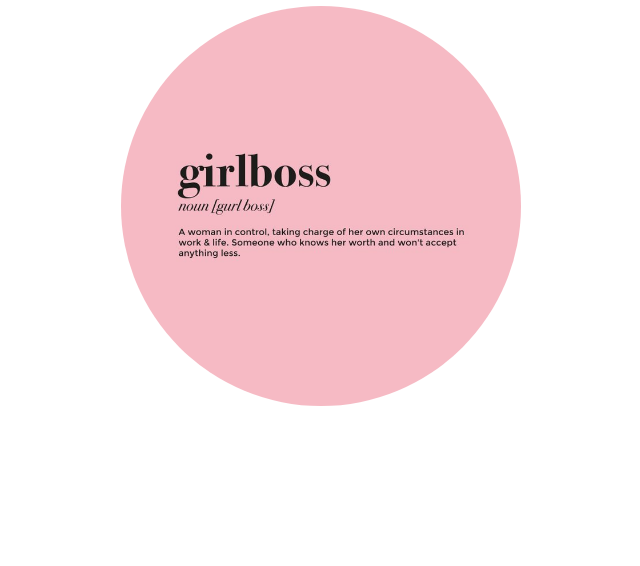
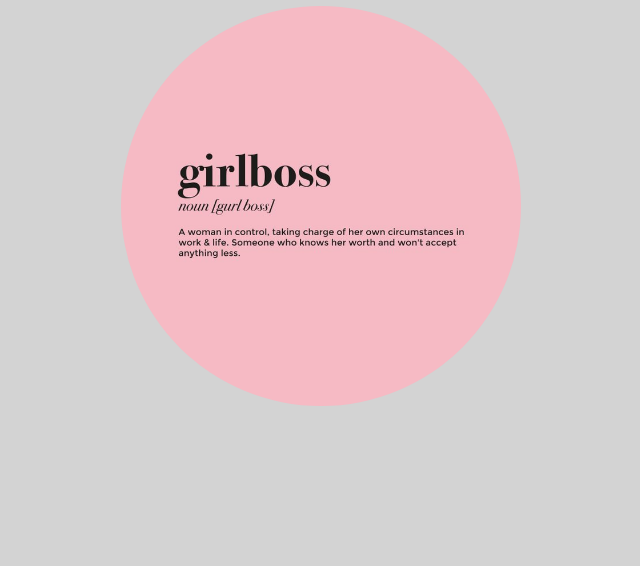
Before and after one commit to hannah-eichelsdoerfer/git-101, a plain HTML site: page index.html in a window 1280 px wide. Shown: the part 234-800 px from the top of the page, without its empty margins (319-959 px from the left). Drawn offline with Linux system fonts and the light colour scheme.

Commit message:
Lightgrey background

```diff
--- a/style.css
+++ b/style.css
@@ -1,6 +1,8 @@
 body {
   margin: 0;
   font-family: Helvetica, sans-serif;
+  background: lightgrey;
+  color: white;
 }
 
 h1 {
```
